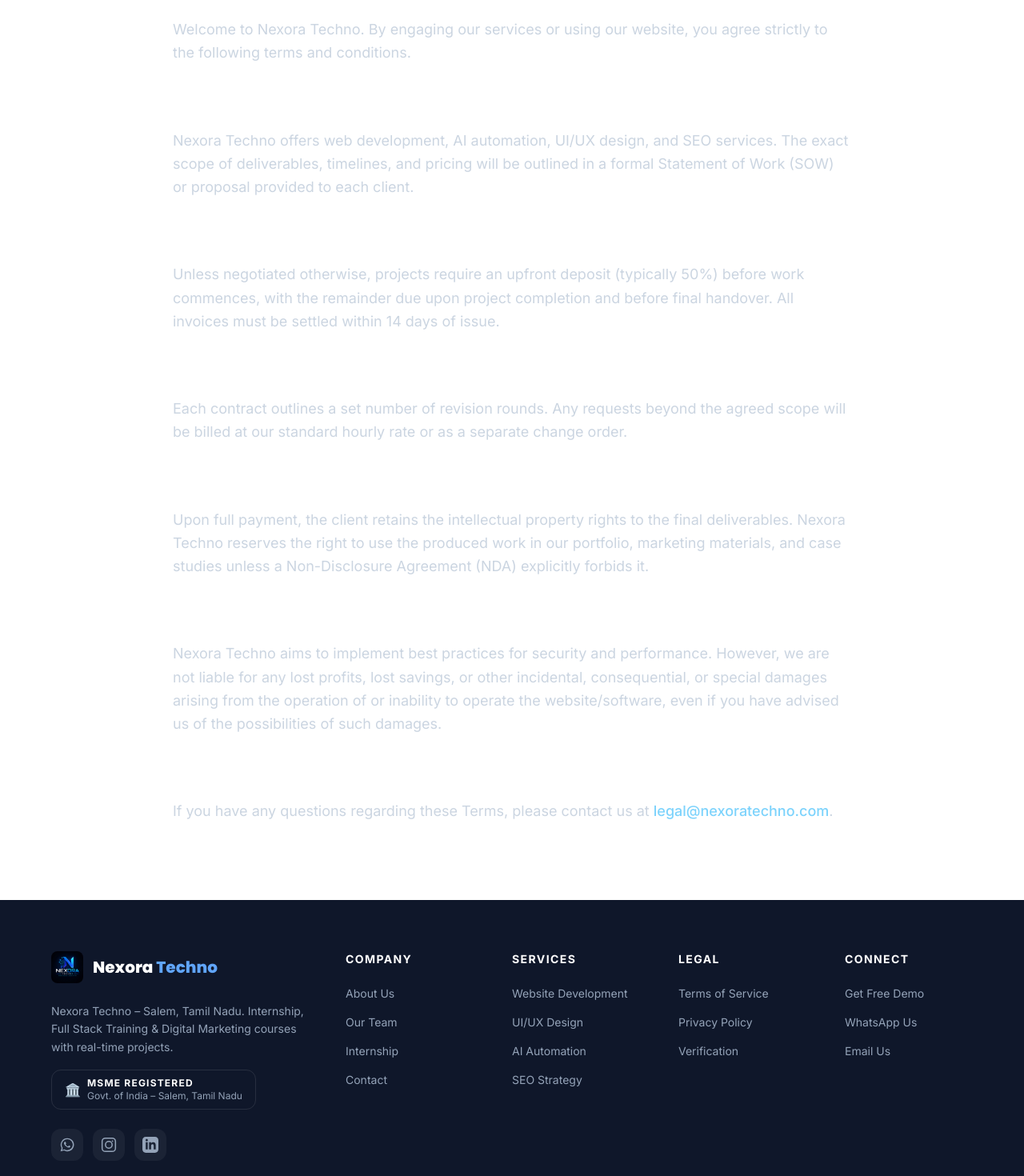
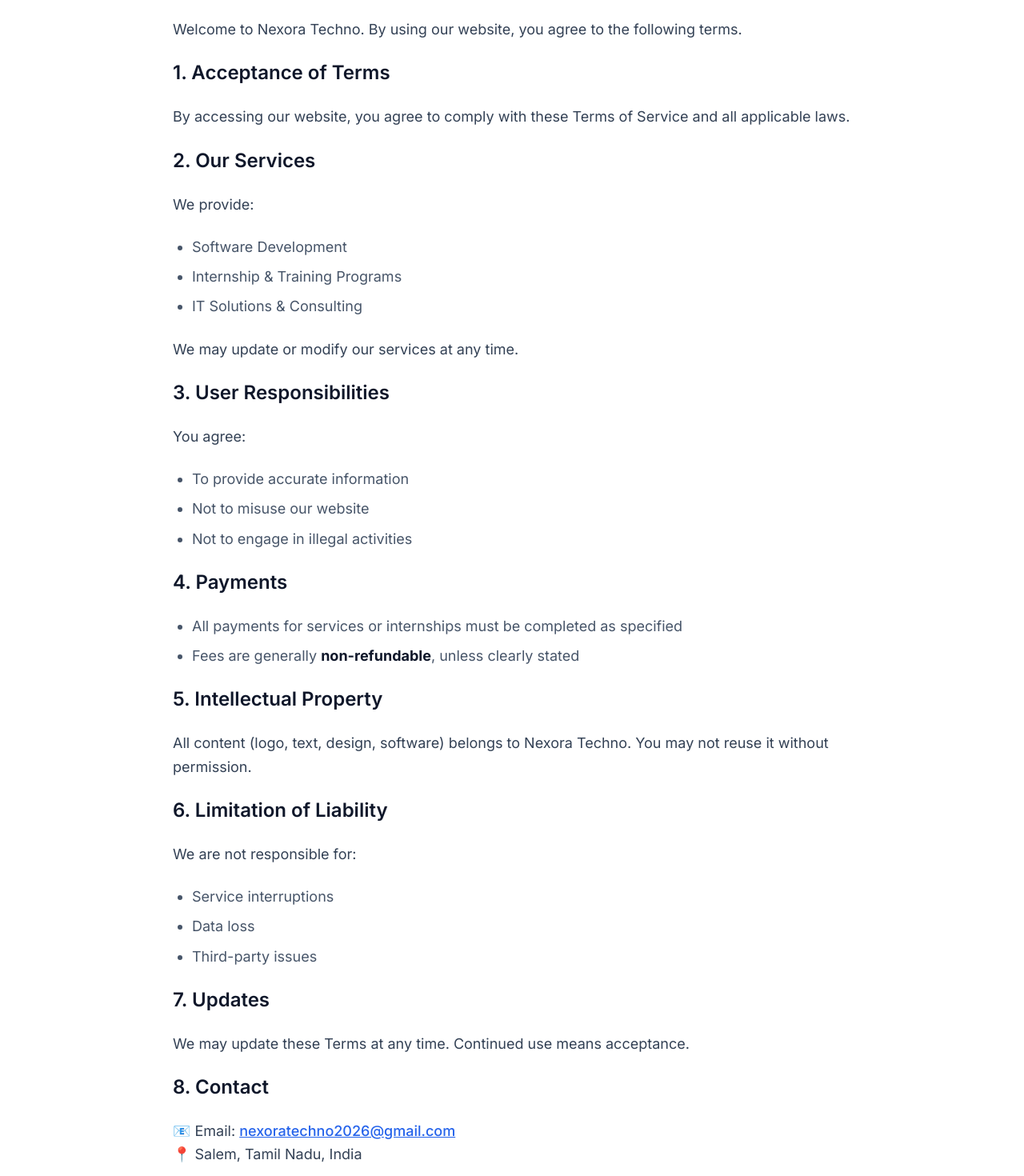
Before and after one commit to nexoratechno2026-arch/Nexora-Techno, a React (Vite) app: page /terms in a window 1280 px wide. Shown: the part 300-1770 px from the top of the page at 80% size. Built offline with nearby package versions, Linux system fonts and the light colour scheme; no server answers.

Commit message:
Update Terms of Service, Privacy Policy content and rename Logo Creation to Designing

```diff
--- a/src/pages/AdminInterns.jsx
+++ b/src/pages/AdminInterns.jsx
@@ -151,7 +151,7 @@
                       <option value="Full Stack Development">Full Stack Development</option>
                       <option value="Digital Marketing">Digital Marketing</option>
                       <option value="Prompt Engineering">Prompt Engineering</option>
-                      <option value="Logo Creation & Design">Logo Creation & Design</option>
+                      <option value="Designing">Designing</option>
                     </select>
                     <input type="date" value={newIntern.completionDate} onChange={(e) => setNewIntern({ ...newIntern, completionDate: e.target.value })} className="w-full rounded-xl bg-black/40 border border-white/10 p-3.5 text-sm outline-none focus:border-blue-500" required />
                     <button type="submit" className="w-full py-4 rounded-full bg-blue-500 text-slate-950 font-black uppercase text-xs tracking-widest hover:scale-105 transition">Save To Cloud</button>
--- a/src/pages/Internship.jsx
+++ b/src/pages/Internship.jsx
@@ -15,7 +15,7 @@
     { title: "Full Stack Development", duration: "15 Days", description: "Fast-track your skills in frontend and backend development with hands-on project building." },
     { title: "Digital Marketing", duration: "15 Days", description: "Master SEO, social media strategy, and data-driven marketing to grow online presence." },
     { title: "Prompt Engineering", duration: "15 Days", description: "Learn to design, optimize, and implement effective prompts for Large Language Models." },
-    { title: "Logo Creation & Design", duration: "15 Days", description: "Focus on branding, visual identity, and professional logo design using industry-standard tools." },
+    { title: "Designing", duration: "15 Days", description: "Focus on branding, visual identity, and professional logo design using industry-standard tools." },
   ];
 
   const handleSubmit = async (e) => {
@@ -122,7 +122,7 @@
                         <option value="full-stack">Full Stack Development</option>
                         <option value="digital-marketing">Digital Marketing</option>
                         <option value="prompt-engineering">Prompt Engineering</option>
-                        <option value="logo-creation">Logo Creation & Design</option>
+                        <option value="logo-creation">Designing</option>
                     </select>
                 </div>
 
--- a/src/pages/PrivacyPolicy.jsx
+++ b/src/pages/PrivacyPolicy.jsx
@@ -5,33 +5,91 @@
   return (
     <>
       <Navbar />
-      <main className="mx-auto max-w-4xl px-6 py-24 text-slate-300">
-        <h1 className="mb-4 font-display text-4xl font-bold text-white tracking-tight">Privacy Policy</h1>
-        <p className="mb-12 text-sm text-slate-400 border-b border-white/10 pb-6 uppercase tracking-widest">Last updated: {new Date().toLocaleDateString()}</p>
+      <main className="mx-auto max-w-4xl px-6 py-24 text-slate-700">
+        <h1 className="mb-4 font-display text-4xl font-bold text-slate-900 tracking-tight">
+          Privacy Policy
+        </h1>
+        <p className="mb-12 text-sm text-slate-500 border-b border-slate-200 pb-6 uppercase tracking-widest">
+          Effective Date: 8/4/2026
+        </p>
+
         <section className="space-y-6 text-lg leading-relaxed">
-          <p>At Nexora Techno, we take your privacy seriously. This privacy policy describes what personal information we collect and how we use it.</p>
-          <h2 className="mt-12 text-2xl font-semibold text-white">1. Information Collection</h2>
-          <p>We collect information when you engage our business, fill out forms on our website, or subscribe to our communications. This may include your name, email address, phone number, and business details.</p>
-          <h2 className="mt-12 text-2xl font-semibold text-white">2. Use of Information</h2>
-          <p>The information we collect from you may be used in one of the following ways:</p>
-          <ul className="ml-6 mt-4 list-disc space-y-3 text-slate-400">
-            <li><strong className="text-white">To personalize your experience:</strong> your information helps us to better respond to your individual needs.</li>
-            <li><strong className="text-white">To improve our website:</strong> we continually strive to improve our website offerings based on the information and feedback we receive from you.</li>
-            <li><strong className="text-white">To improve customer service:</strong> your information helps us to more effectively respond to your customer service requests and support needs.</li>
-            <li><strong className="text-white">To send periodic emails:</strong> the email address you provide may be used to send you information, respond to inquiries, and/or other requests or questions.</li>
+          <p>Your privacy matters to us at Nexora Techno.</p>
+
+          <h2 className="mt-12 text-2xl font-semibold text-slate-900">
+            1. Information We Collect
+          </h2>
+          <p>We may collect:</p>
+          <ul className="ml-6 mt-2 list-disc space-y-2 text-slate-600">
+            <li>Name</li>
+            <li>Email</li>
+            <li>Phone / WhatsApp Number</li>
+            <li>Educational Details</li>
           </ul>
 
-          <h2 className="mt-12 text-2xl font-semibold text-white">3. Data Protection</h2>
-          <p>We implement a variety of security measures to maintain the safety of your personal information when you enter, submit, or access your personal information.</p>
+          <h2 className="mt-12 text-2xl font-semibold text-slate-900">
+            2. How We Use It
+          </h2>
+          <p>We use your information to:</p>
+          <ul className="ml-6 mt-2 list-disc space-y-2 text-slate-600">
+            <li>Provide our services</li>
+            <li>Contact you regarding internships/services</li>
+            <li>Improve user experience</li>
+          </ul>
 
-          <h2 className="mt-12 text-2xl font-semibold text-white">4. Information Disclosure</h2>
-          <p>We do not sell, trade, or otherwise transfer to outside parties your personally identifiable information. This does not include trusted third parties who assist us in operating our website, conducting our business, or servicing you, so long as those parties agree to keep this information confidential.</p>
+          <h2 className="mt-12 text-2xl font-semibold text-slate-900">
+            3. Data Protection
+          </h2>
+          <p>
+            We take reasonable steps to protect your data but cannot guarantee
+            100% security.
+          </p>
 
-          <h2 className="mt-12 text-2xl font-semibold text-white">5. Cookies</h2>
-          <p>We may use cookies and similar tracking technologies to track the activity on our Service and hold certain information. You can instruct your browser to refuse all cookies or to indicate when a cookie is being sent.</p>
+          <h2 className="mt-12 text-2xl font-semibold text-slate-900">
+            4. Sharing Information
+          </h2>
+          <p>
+            We do <strong className="text-slate-900">not sell your data</strong>
+            . We only share with:
+          </p>
+          <ul className="ml-6 mt-2 list-disc space-y-2 text-slate-600">
+            <li>Payment providers</li>
+            <li>Legal authorities (if required)</li>
+          </ul>
 
-          <h2 className="mt-12 text-2xl font-semibold text-white">6. Contact Us</h2>
-          <p>If there are any questions regarding this privacy policy, you may contact us via our form or email us directly.</p>
+          <h2 className="mt-12 text-2xl font-semibold text-slate-900">
+            5. Cookies
+          </h2>
+          <p>We may use cookies to improve website performance.</p>
+
+          <h2 className="mt-12 text-2xl font-semibold text-slate-900">
+            6. Your Rights
+          </h2>
+          <p>You can:</p>
+          <ul className="ml-6 mt-2 list-disc space-y-2 text-slate-600">
+            <li>Request your data</li>
+            <li>Ask for corrections or deletion</li>
+          </ul>
+
+          <h2 className="mt-12 text-2xl font-semibold text-slate-900">
+            7. Updates
+          </h2>
+          <p>We may update this policy anytime.</p>
+
+          <h2 className="mt-12 text-2xl font-semibold text-slate-900">
+            8. Contact Us
+          </h2>
+          <p>
+            📧 Email:{" "}
+            <a
+              href="mailto:nexoratechno2026@gmail.com"
+              className="font-medium text-blue-600 hover:text-blue-800 underline"
+            >
+              nexoratechno2026@gmail.com
+            </a>
+            <br />
+            📍 Salem, Tamil Nadu, India
+          </p>
         </section>
       </main>
       <Footer />
--- a/src/pages/TermsOfService.jsx
+++ b/src/pages/TermsOfService.jsx
@@ -5,23 +5,104 @@
   return (
     <>
       <Navbar />
-      <main className="mx-auto max-w-4xl px-6 py-24 text-slate-300">
-        <h1 className="mb-4 font-display text-4xl font-bold text-white tracking-tight">Terms of Service</h1>
-        <p className="mb-12 text-sm text-slate-400 border-b border-white/10 pb-6 uppercase tracking-widest">Last updated: {new Date().toLocaleDateString()}</p>
+      <main className="mx-auto max-w-4xl px-6 py-24 text-slate-700">
+        <h1 className="mb-4 font-display text-4xl font-bold text-slate-900 tracking-tight">
+          Terms of Service
+        </h1>
+        <p className="mb-12 text-sm text-slate-500 border-b border-slate-200 pb-6 uppercase tracking-widest">
+          Effective Date: 8/4/2026
+        </p>
+
         <section className="space-y-6 text-lg leading-relaxed">
-          <p>Welcome to Nexora Techno. By engaging our services or using our website, you agree strictly to the following terms and conditions.</p>
-          <h2 className="mt-12 text-2xl font-semibold text-white">1. Services Provided</h2>
-          <p>Nexora Techno offers web development, AI automation, UI/UX design, and SEO services. The exact scope of deliverables, timelines, and pricing will be outlined in a formal Statement of Work (SOW) or proposal provided to each client.</p>
-          <h2 className="mt-12 text-2xl font-semibold text-white">2. Payments and Billing</h2>
-          <p>Unless negotiated otherwise, projects require an upfront deposit (typically 50%) before work commences, with the remainder due upon project completion and before final handover. All invoices must be settled within 14 days of issue.</p>
-          <h2 className="mt-12 text-2xl font-semibold text-white">3. Revisions and Modifications</h2>
-          <p>Each contract outlines a set number of revision rounds. Any requests beyond the agreed scope will be billed at our standard hourly rate or as a separate change order.</p>
-          <h2 className="mt-12 text-2xl font-semibold text-white">4. Intellectual Property</h2>
-          <p>Upon full payment, the client retains the intellectual property rights to the final deliverables. Nexora Techno reserves the right to use the produced work in our portfolio, marketing materials, and case studies unless a Non-Disclosure Agreement (NDA) explicitly forbids it.</p>
-          <h2 className="mt-12 text-2xl font-semibold text-white">5. Limitation of Liability</h2>
-          <p>Nexora Techno aims to implement best practices for security and performance. However, we are not liable for any lost profits, lost savings, or other incidental, consequential, or special damages arising from the operation of or inability to operate the website/software, even if you have advised us of the possibilities of such damages.</p>
-          <h2 className="mt-12 text-2xl font-semibold text-white">6. Contact Information</h2>
-          <p>If you have any questions regarding these Terms, please contact us at <a href="mailto:legal@nexoratechno.com" className="font-medium text-brand-300 hover:text-brand-100">legal@nexoratechno.com</a>.</p>
+          <p>
+            Welcome to Nexora Techno. By using our website, you agree to the
+            following terms.
+          </p>
+
+          <h2 className="mt-12 text-2xl font-semibold text-slate-900">
+            1. Acceptance of Terms
+          </h2>
+          <p>
+            By accessing our website, you agree to comply with these Terms of
+            Service and all applicable laws.
+          </p>
+
+          <h2 className="mt-12 text-2xl font-semibold text-slate-900">
+            2. Our Services
+          </h2>
+          <p>We provide:</p>
+          <ul className="ml-6 mt-2 list-disc space-y-2 text-slate-600">
+            <li>Software Development</li>
+            <li>Internship &amp; Training Programs</li>
+            <li>IT Solutions &amp; Consulting</li>
+          </ul>
+          <p>We may update or modify our services at any time.</p>
+
+          <h2 className="mt-12 text-2xl font-semibold text-slate-900">
+            3. User Responsibilities
+          </h2>
+          <p>You agree:</p>
+          <ul className="ml-6 mt-2 list-disc space-y-2 text-slate-600">
+            <li>To provide accurate information</li>
+            <li>Not to misuse our website</li>
+            <li>Not to engage in illegal activities</li>
+          </ul>
+
+          <h2 className="mt-12 text-2xl font-semibold text-slate-900">
+            4. Payments
+          </h2>
+          <ul className="ml-6 mt-2 list-disc space-y-2 text-slate-600">
+            <li>
+              All payments for services or internships must be completed as
+              specified
+            </li>
+            <li>
+              Fees are generally{" "}
+              <strong className="text-slate-900">non-refundable</strong>, unless
+              clearly stated
+            </li>
+          </ul>
+
+          <h2 className="mt-12 text-2xl font-semibold text-slate-900">
+            5. Intellectual Property
+          </h2>
+          <p>
+            All content (logo, text, design, software) belongs to Nexora
+            Techno. You may not reuse it without permission.
+          </p>
+
+          <h2 className="mt-12 text-2xl font-semibold text-slate-900">
+            6. Limitation of Liability
+          </h2>
+          <p>We are not responsible for:</p>
+          <ul className="ml-6 mt-2 list-disc space-y-2 text-slate-600">
+            <li>Service interruptions</li>
+            <li>Data loss</li>
+            <li>Third-party issues</li>
+          </ul>
+
+          <h2 className="mt-12 text-2xl font-semibold text-slate-900">
+            7. Updates
+          </h2>
+          <p>
+            We may update these Terms at any time. Continued use means
+            acceptance.
+          </p>
+
+          <h2 className="mt-12 text-2xl font-semibold text-slate-900">
+            8. Contact
+          </h2>
+          <p>
+            📧 Email:{" "}
+            <a
+              href="mailto:nexoratechno2026@gmail.com"
+              className="font-medium text-blue-600 hover:text-blue-800 underline"
+            >
+              nexoratechno2026@gmail.com
+            </a>
+            <br />
+            📍 Salem, Tamil Nadu, India
+          </p>
         </section>
       </main>
       <Footer />
```
